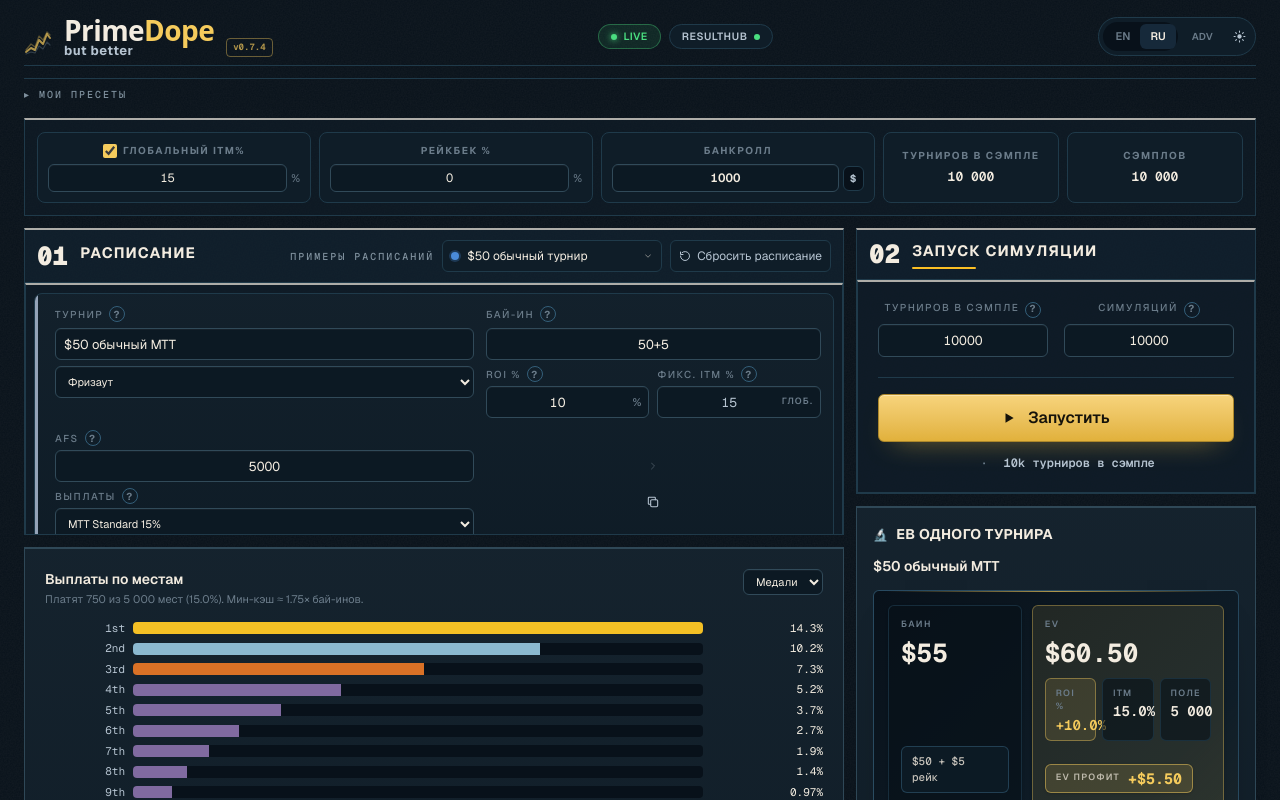
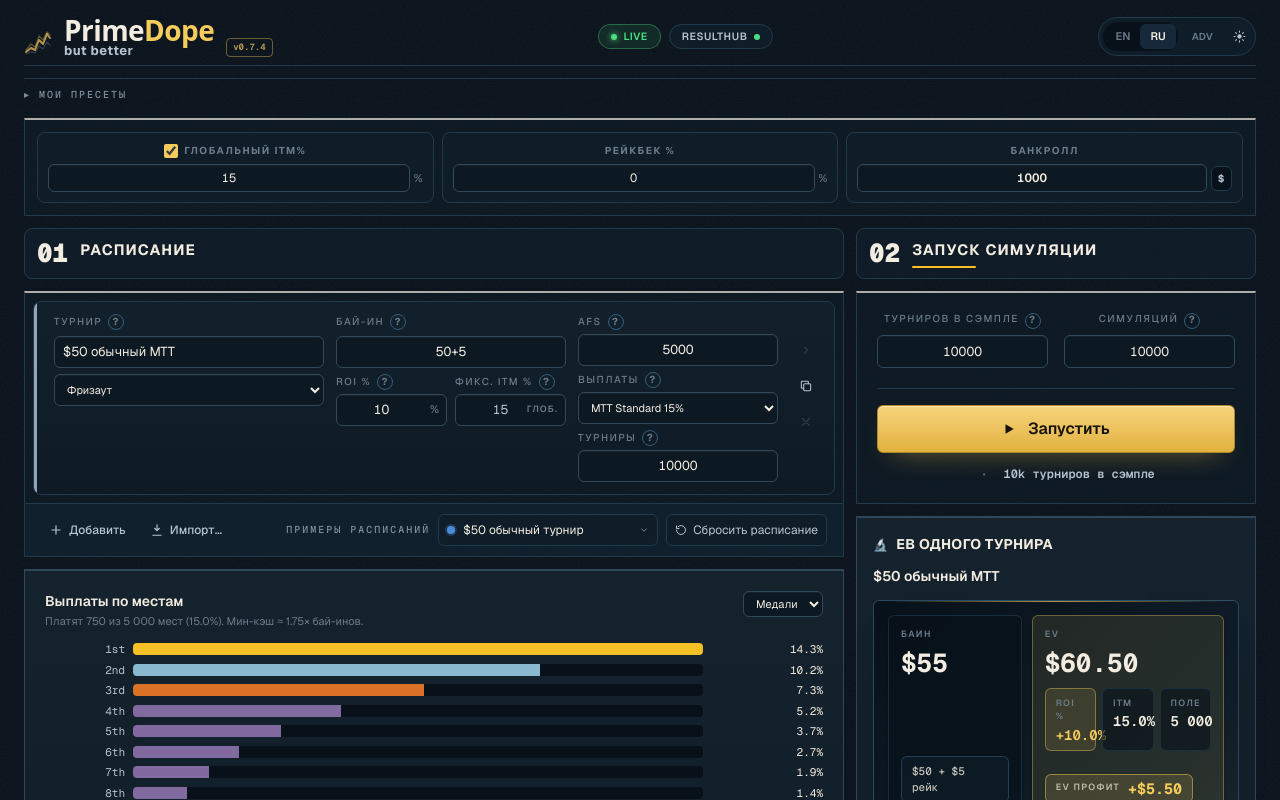
Before and after one commit to loremcdmx/tournament-variance-sim, a Next.js app: page / in a window 1280 px wide. Shown: the top 800 px of the page. Built offline with nearby package versions, Linux system fonts and the light colour scheme.

Commit message:
fix(ui): tighten compact beta layout

```diff
--- a/src/app/page.tsx
+++ b/src/app/page.tsx
@@ -1126,7 +1126,7 @@
 
       <section className="flex min-w-0 flex-col gap-3">
         <Card className="p-3">
-          <div className="grid min-w-0 grid-cols-1 gap-2 md:grid-cols-3 xl:grid-cols-[minmax(0,1fr)_minmax(0,1fr)_minmax(0,1fr)_minmax(360px,0.9fr)]">
+          <div className="grid min-w-0 grid-cols-1 gap-2 md:grid-cols-3">
             <GlobalItmControl
               value={controls}
               onChange={handleControlsChange}
@@ -1144,47 +1144,28 @@
               disabled={running}
               abi={abi}
             />
-            <div className="grid min-w-0 grid-cols-2 gap-2">
-              <CompactMetric
-                label={t("controls.scheduleRepeats")}
-                value={tournamentsPerSession.toLocaleString(
-                  locale === "ru" ? "ru-RU" : "en-US",
-                )}
-              />
-              <CompactMetric
-                label={t("app.samples")}
-                value={controls.samples.toLocaleString(
-                  locale === "ru" ? "ru-RU" : "en-US",
-                )}
-              />
-            </div>
           </div>
         </Card>
 
         <div className="grid min-w-0 grid-cols-1 gap-3 xl:grid-cols-[minmax(0,1fr)_minmax(360px,400px)]">
           <div className="flex min-w-0 flex-col gap-3">
-            <Card className="overflow-hidden">
             <CompactPanelHeader
               number="01"
               title={t("section.schedule.title")}
               accent="var(--color-spade)"
-                actions={scheduleToolbarExtras}
-              />
-              <div className="min-w-0">
+            />
             <ScheduleEditor
               schedule={schedule}
               onChange={handleScheduleChange}
               disabled={running}
               globalItmPct={scheduleGlobalItmPct}
               globalRakebackPct={controls.rakebackPct}
-                  toolbarExtras={null}
+              toolbarExtras={scheduleToolbarExtras}
               feasibilityIssues={feasibility.issues}
               onFixRowAuto={fixRowAuto}
               onFixRowPreset={fixRowPreset}
             />
-              </div>
             {hasBattleRoyaleRows && (
-                <div className="border-t border-[color:var(--color-border)] p-3">
               <BattleRoyaleLeaderboardControl
                 value={controls}
                 onChange={handleControlsChange}
@@ -1193,15 +1174,12 @@
                 previewTournaments={brLeaderboardPreview.tournaments}
                 previewBuyIn={brLeaderboardPreview.totalBuyIn}
               />
-                </div>
-              )}
-            </Card>
+            )}
 
             <PayoutStructureCard schedule={deferredSchedule} />
           </div>
 
           <aside className="flex min-w-0 flex-col gap-3 xl:sticky xl:top-3 xl:self-start">
-            <Card className="overflow-hidden">
             <CompactPanelHeader
               number="02"
               title={t("section.controls.title")}
@@ -1232,7 +1210,6 @@
                     : "feasibility-banner"
               }
             />
-            </Card>
 
             {sanityFindings.length > 0 && (
               <Card className="border-amber-400/40 bg-amber-400/5 p-3">
@@ -1471,7 +1448,7 @@
   actions?: React.ReactNode;
 }) {
   return (
-    <div className="flex min-w-0 flex-wrap items-center justify-between gap-3 border-b border-[color:var(--color-border)] bg-[color:var(--color-bg-elev-2)]/35 px-3 py-2.5">
+    <div className="flex min-w-0 flex-wrap items-center justify-between gap-3 rounded-lg border border-[color:var(--color-border)] bg-[color:var(--color-bg-elev-2)]/35 px-3 py-2.5">
       <div className="flex min-w-0 items-center gap-3">
         <span className="font-mono text-[26px] font-black leading-none tabular-nums text-[color:var(--color-fg)]">
           {number}
@@ -1487,25 +1464,6 @@
         </div>
       </div>
       {actions && <div className="min-w-0">{actions}</div>}
-    </div>
-  );
-}
-
-function CompactMetric({
-  label,
-  value,
-}: {
-  label: string;
-  value: string;
-}) {
-  return (
-    <div className="flex min-w-0 flex-col justify-center rounded-lg border border-[color:var(--color-border)] bg-[color:var(--color-bg-elev)] p-2.5">
-      <span className="truncate text-center text-[10px] font-bold uppercase tracking-[0.15em] text-[color:var(--color-fg-dim)]">
-        {label}
-      </span>
-      <span className="mt-1 truncate text-center font-mono text-[13px] font-semibold tabular-nums text-[color:var(--color-fg)]">
-        {value}
-      </span>
     </div>
   );
 }
--- a/src/components/ScheduleEditor.tsx
+++ b/src/components/ScheduleEditor.tsx
@@ -696,7 +696,7 @@
         className="absolute inset-y-0 left-0 w-[3px]"
         style={{ background: GAME_TYPE_TINT[uiGt] }}
       />
-      <div className="grid grid-cols-1 gap-3 py-3 pl-5 pr-3 lg:grid-cols-[minmax(11rem,1.25fr)_minmax(10rem,1fr)] 2xl:grid-cols-[minmax(11rem,1.5fr)_minmax(10rem,1.1fr)_minmax(11rem,1.1fr)_auto]">
+      <div className="grid grid-cols-1 gap-3 py-3 pl-5 pr-3 md:grid-cols-[minmax(10rem,1.35fr)_minmax(12rem,1.15fr)_minmax(10rem,1fr)_auto]">
         {/* IDENTITY — label + game type */}
         <div className="flex min-w-0 flex-col gap-1.5">
           <SectionLabel hint={t("help.row.label")}>{t("row.label")}</SectionLabel>
@@ -900,7 +900,7 @@
         </div>
 
         {/* ACTIONS */}
-        <div className="flex flex-col items-center gap-1 self-start pt-5">
+        <div className="flex justify-end gap-1 self-end md:flex-col md:items-center md:self-start md:pt-5">
           <button
             type="button"
             onClick={() => advanced && toggleExpand(r.id)}
```
Lines whose indentation alone changed are shown as unchanged.
